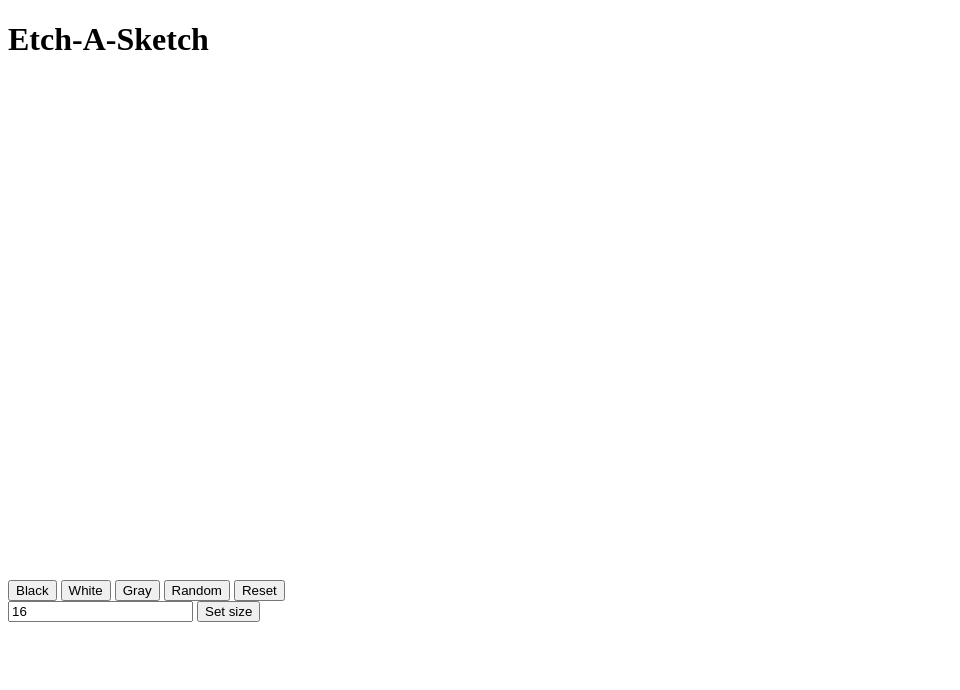
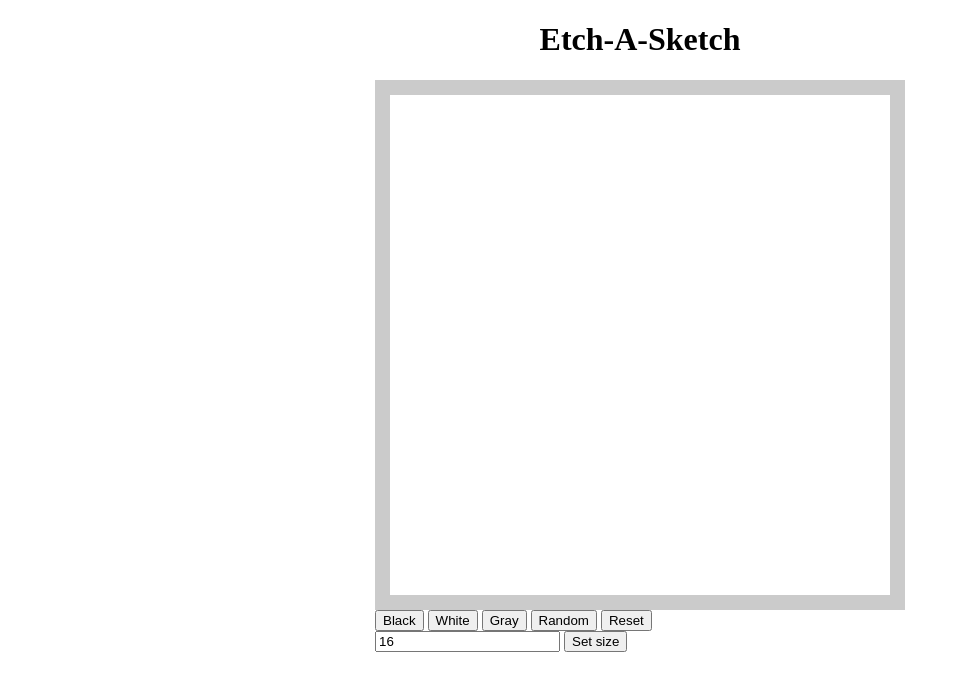
Before and after one commit to Papa1822/etch-a-sketch, a plain HTML site: page etch.html in a window 1280 px wide. Shown: the whole page, without its empty margins (0-960 px from the left). Drawn offline with Linux system fonts and the light colour scheme.

Commit message:
Style-Added a border to the board and aligned the body and the title to the middle

```diff
--- a/etch.css
+++ b/etch.css
@@ -2,4 +2,13 @@
     height: 500px;
     width: 500px;
     display: grid;
+    border: 15px solid rgba(128, 128, 128, 0.407);
+
 }
+body {
+    max-width: max-content;
+    margin: auto;
+    }
+    .title{
+        text-align: center;
+    }
```
